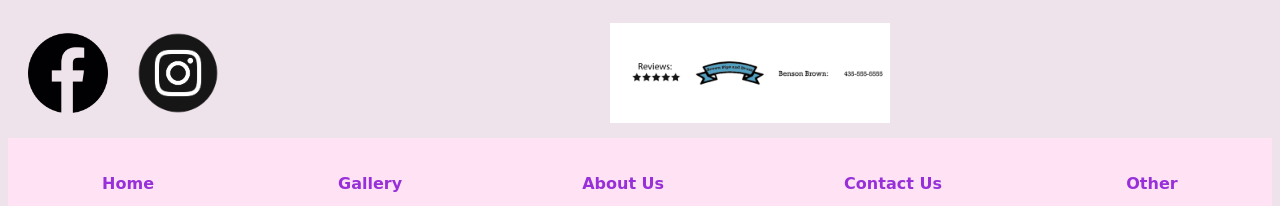
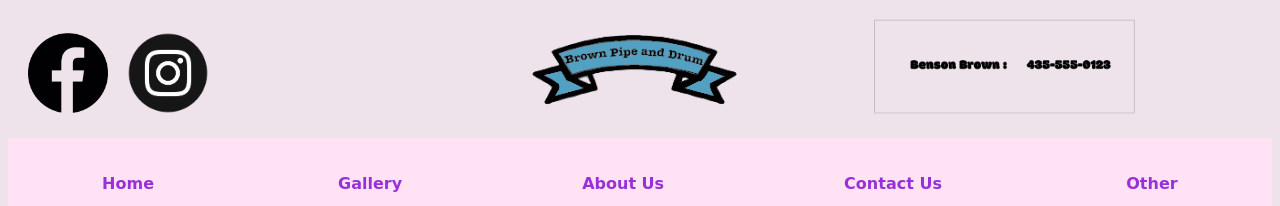
Before and after one commit to bensonbrown1768/se1400, a plain HTML site: page milestone4/index.html in a window 1280 px wide. Shown: the top 206 px of the page. Drawn offline with Linux system fonts and the light colour scheme.

Commit message:
finishing milestone 4

```diff
--- a/milestone4/index.html
+++ b/milestone4/index.html
@@ -1,16 +1,21 @@
 <!DOCTYPE html>
 <html>
+
 <head>
     <title>Brown Pipe And Drum</title>
     <meta charset="utf-8">
     <link href="style.css" rel="stylesheet" type="text/css">
 </head>
+
 <body>
     <div id="wrapper">
         <header>
+            <div class="header-left">
                 <img id="facebook" src="images/20673.png">
                 <img id="instagram" src="images/instagram-social-media-logo-icons-instagram-icon-free-png.webp">
-                <img id="logo" src="images/background.png">
+            </div>
+            <img id="logo" src="images/Adobe Express - file.png">
+            <img id="phone" src="images/backgrounddd.png">
         </header>
         <nav>
             <ul>
@@ -23,7 +28,9 @@
         </nav>
         <div id="hero">
             <h2>Welcome to My Site</h2>
-                <p>just some filler just some filler just some filler just some filler just some filler just some filler just some filler just some filler just some filler just some filler just some filler just some filler just some filler</p>
+            <p>just some filler just some filler just some filler just some filler just some filler just some filler
+                just some filler just some filler just some filler just some filler just some filler just some filler
+                just some filler</p>
             <div class="box">
                 <a href=contact.html class="sched">Schedule Performace</a>
             </div>
@@ -31,18 +38,35 @@
         <main>
             <div id="section">
                 <h2 class="h2b">Header</h2>
+                <img src="images/image-test-filler-blank.jpg" alt="Filler"
+                    style="width:100%;height:auto;margin-bottom:1rem;">
                 <p class="boxp">just some filler just some filler just some filler just some filler</p>
             </div>
             <div id="section">
                 <h2 class="h2b">Header</h2>
+                <img src="images/image-test-filler-blank.jpg" alt="Filler"
+                    style="width:100%;height:auto;margin-bottom:1rem;">
                 <p class="boxp">just some filler just some filler just some filler just some filler</p>
             </div>
             <div id="section">
                 <h2 class="h2b">Header</h2>
+                <img src="images/image-test-filler-blank.jpg" alt="Filler"
+                    style="width:100%;height:auto;margin-bottom:1rem;">
                 <p class="boxp">just some filler just some filler just some filler just some filler</p>
             </div>
         </main>
-            <footer></footer>
+        <footer>
+            <div style="text-align:center; padding-top: 2rem;">
+                <p style="font-weight:bold; color:#9830d9;">&copy; 2026 Brown Pipe And Drum</p>
+                <p>Follow us:
+                    <a href="#" style="color:#9830d9;">Facebook</a> |
+                    <a href="#" style="color:#9830d9;">Instagram</a>
+                </p>
+                <p>Contact: <a href="mailto:info@brownpipeanddrum.com"
+                        style="color:#9830d9;">info@brownpipeanddrum.com</a></p>
+            </div>
+        </footer>
     </div>
 </body>
+
 </html>
--- a/milestone4/style.css
+++ b/milestone4/style.css
@@ -1,121 +1,183 @@
 * {
     box-sizing: border-box;
 }
+
 #wrapper {
-    display:grid;
+    display: grid;
     grid-auto-rows: minmax(0, auto);
-    grid-template-columns: minmax(0px, 1fr) repeat(6, minmax(0,225px)) minmax(0px, 1fr);
+    grid-template-columns: minmax(0px, 1fr) repeat(6, minmax(0, 225px)) minmax(0px, 1fr);
 }
+
 header {
-    height:130px;
-    grid-row:1 / 2;
-    grid-column:1 / -1;
+    height: 130px;
+    grid-row: 1 / 2;
+    grid-column: 1 / -1;
     display: flex;
     align-items: center;
-    gap: 20px;
     padding: 0 20px;
+    position: relative;
+    justify-content: space-between;
 }
+
+.header-left {
+    display: flex;
+    align-items: center;
+    gap: 10px;
+}
+
+#facebook {
+    object-fit: contain;
+    height: 80px;
+    width: 80px;
+    margin: 0;
+}
+
+#instagram {
+    object-fit: contain;
+    height: 100px;
+    width: 100px;
+    margin: 0;
+}
+
+#logo {
+    object-fit: contain;
+    height: 250px;
+    width: 250px;
+    margin: 0 auto;
+    display: block;
+    position: absolute;
+    left: 50%;
+    transform: translateX(-50%);
+}
+
+#phone {
+    object-fit: contain;
+    height: 180px;
+    width: 540px;
+    margin: 0;
+    position: absolute;
+    right: 5px;
+    top: 50%;
+    transform: translateY(-50%);
+}
+
 nav {
-    height:70px;
-    grid-row:2 / 3;
-    grid-column:1 / -1;
-    font-family:cursive;
-    position:sticky;
-    top:0;
-    margin:0;
-    font-weight:bold;
+    height: 70px;
+    grid-row: 2 / 3;
+    grid-column: 1 / -1;
+    font-family: cursive;
+    position: sticky;
+    top: 0;
+    margin: 0;
+    font-weight: bold;
 }
+
 #hero {
-    background-image:url(images/vecteezy_blue-hydrangeas-and-delicate-white-flowers-frame-a-light_46865727.jpeg);
-    background-position:center;
-    background-repeat:no-repeat;
-    background-size:cover;
-    height:550px;
-    grid-row:3 / 4;
-    grid-column:1 / -1;
+    background-image: url(images/vecteezy_blue-hydrangeas-and-delicate-white-flowers-frame-a-light_46865727.jpeg);
+    background-position: center;
+    background-repeat: no-repeat;
+    background-size: cover;
+    height: 550px;
+    grid-row: 3 / 4;
+    grid-column: 1 / -1;
 }
+
 h2 {
-    text-align:center;
-    padding-top:11rem;
+    text-align: center;
+    padding-top: 11rem;
 }
+
 p {
-    padding-left:10rem;
-    padding-right:10rem;
-    padding-top:0.5rem;
-    text-align:center;
+    padding-left: 10rem;
+    padding-right: 10rem;
+    padding-top: 0.5rem;
+    text-align: center;
 }
+
 main {
     background-color: #ffebf8;
-    height:530px;
-    grid-row:4 / 5;
-    grid-column:2 / -2;
-    display:flex;
-    flex-direction:row;
-    justify-content:center;
+    height: 530px;
+    grid-row: 4 / 5;
+    grid-column: 2 / -2;
+    display: flex;
+    flex-direction: row;
+    justify-content: center;
 }
+
 footer {
-    background-color:pink;
-    height:200px;
-    grid-row:5 / 6;
-    grid-column:1 / -1;
+    background-color: pink;
+    height: 200px;
+    grid-row: 5 / 6;
+    grid-column: 1 / -1;
 }
+
 nav ul {
-    margin:0;
-    padding:0;
-    display:flex;
+    margin: 0;
+    padding: 0;
+    display: flex;
     flex-flow: row nowrap;
-    list-style-type:none;
-    position:sticky;
+    list-style-type: none;
+    position: sticky;
 }
+
 nav ul li {
-    padding-left:90px;
-    padding-right:90px;
-    padding-bottom:20px;
-    padding-top:20px;
-    display:block;
-    background-color:#ffe3f5;
-    width:100%;
+    padding-left: 90px;
+    padding-right: 90px;
+    padding-bottom: 20px;
+    padding-top: 20px;
+    display: block;
+    background-color: #ffe3f5;
+    width: 100%;
 }
+
 nav ul li:hover {
-    background-color:#d08def;
+    background-color: #d08def;
 }
+
 nav a {
-    text-decoration:none;
-    color:#9830d9;
-    text-align:center;
-    padding:1rem 0rem;
-    display:block;
-    text-wrap:nowrap;
+    text-decoration: none;
+    color: #9830d9;
+    text-align: center;
+    padding: 1rem 0rem;
+    display: block;
+    text-wrap: nowrap;
 }
+
 nav a:hover {
-    color:rgb(255, 255, 255);
+    color: rgb(255, 255, 255);
 }
+
 .box {
-    width:150px;
-    height:50px;
-    background-color:rgb(51, 51, 219);
-    margin:0 auto;
+    width: 150px;
+    height: 50px;
+    background-color: rgb(51, 51, 219);
+    margin: 0 auto;
 }
+
 .sched {
-    text-align:center;
-    text-decoration:none;
-    color:white;
-    font-weight:bold;
-    font-size:0.95rem;
-    text-wrap:nowrap;
+    text-align: center;
+    text-decoration: none;
+    color: white;
+    font-weight: bold;
+    font-size: 0.95rem;
+    text-wrap: nowrap;
 }
+
 .sched:hover {
-    color:#000000;
+    color: #000000;
 }
+
 .box:hover {
-    background-color:rgb(183, 111, 232);
+    background-color: rgb(183, 111, 232);
 }
+
 .h2b {
     text-align: center;
     padding: 0;
     margin-top: 0;
     margin-bottom: auto;
 }
+
 .boxp {
     float: none;
     word-wrap: break-word;
@@ -125,47 +187,19 @@ nav a:hover {
     margin-top: auto;
     text-align: center;
 }
+
 #section {
-    border:5px solid black;
+    border: 5px solid black;
     width: 300px;
-    height:500px;
-    margin-right:30px;
-    margin-top:10px;
+    height: 500px;
+    margin-right: 30px;
+    margin-top: 10px;
     padding: 1rem;
     overflow: hidden;
     display: flex;
     flex-direction: column;
 }
+
 body {
-    background-color:#efe3eb;
+    background-color: #efe3eb;
 }
-#facebook {
-    object-fit: contain;
-    height: 100%;
-    width: auto;
-    max-height: 100px;
-}
-#instagram {
-    object-fit: contain;
-    height: 100%;
-    width: auto;
-    max-height: 130px;
-}
-#facebook {
-    object-fit: contain;
-    height: 80px;
-    width: 80px;
-}
-#instagram {
-    object-fit: contain;
-    height: 100px;
-    width: 100px;
-}
-#logo {
-    object-fit: contain;
-    height: 100px;
-    width: 100px;
-    margin: auto;
-    flex-grow: 1;
-    text-align: center;
-}
```
Also changed, not shown: milestone4/images/backgrounddd.png (added), milestone4/images/image-test-filler-blank.jpg (added), 1 other file. Lines whose indentation alone changed are shown as unchanged.
